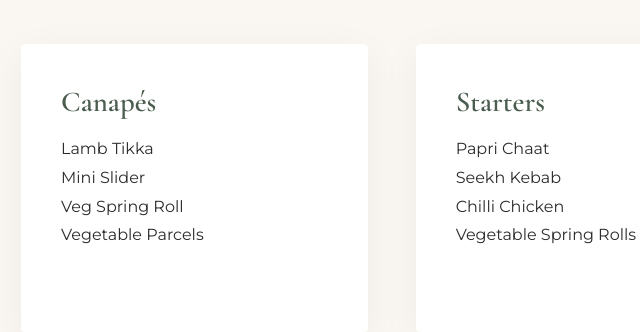
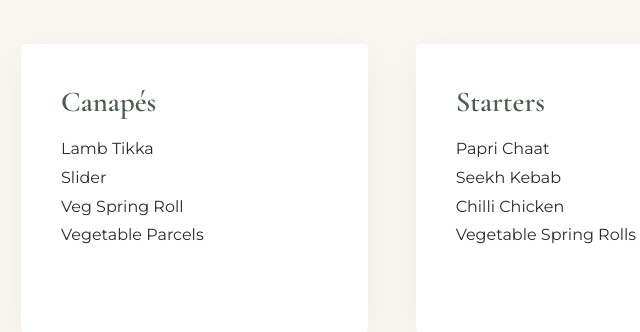
Before and after one commit to laiba9999/wedding-website, a plain HTML site: page index.html in a window 1280 px wide. Shown: the part 2400-2732 px from the top of the page, 51-691 px from the left. Drawn offline with nearby package versions, Linux system fonts and the light colour scheme.

```diff
--- a/index.html
+++ b/index.html
@@ -486,7 +486,7 @@
             <div class="venue-card">
                 <h3>Canapés</h3>
                 <p>Lamb Tikka<br>
-                Mini Slider<br>
+                Slider<br>
                 Veg Spring Roll<br>
                 Vegetable Parcels</p>
             </div>
```
